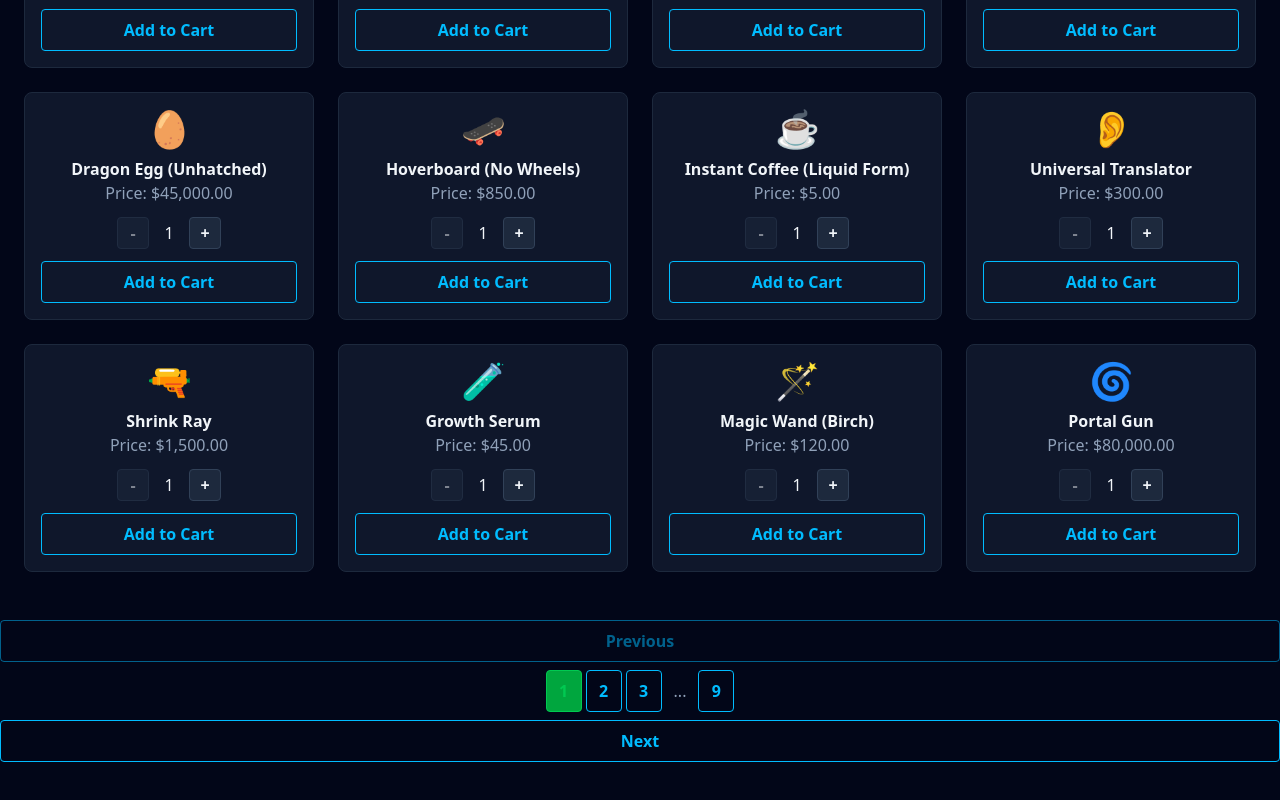
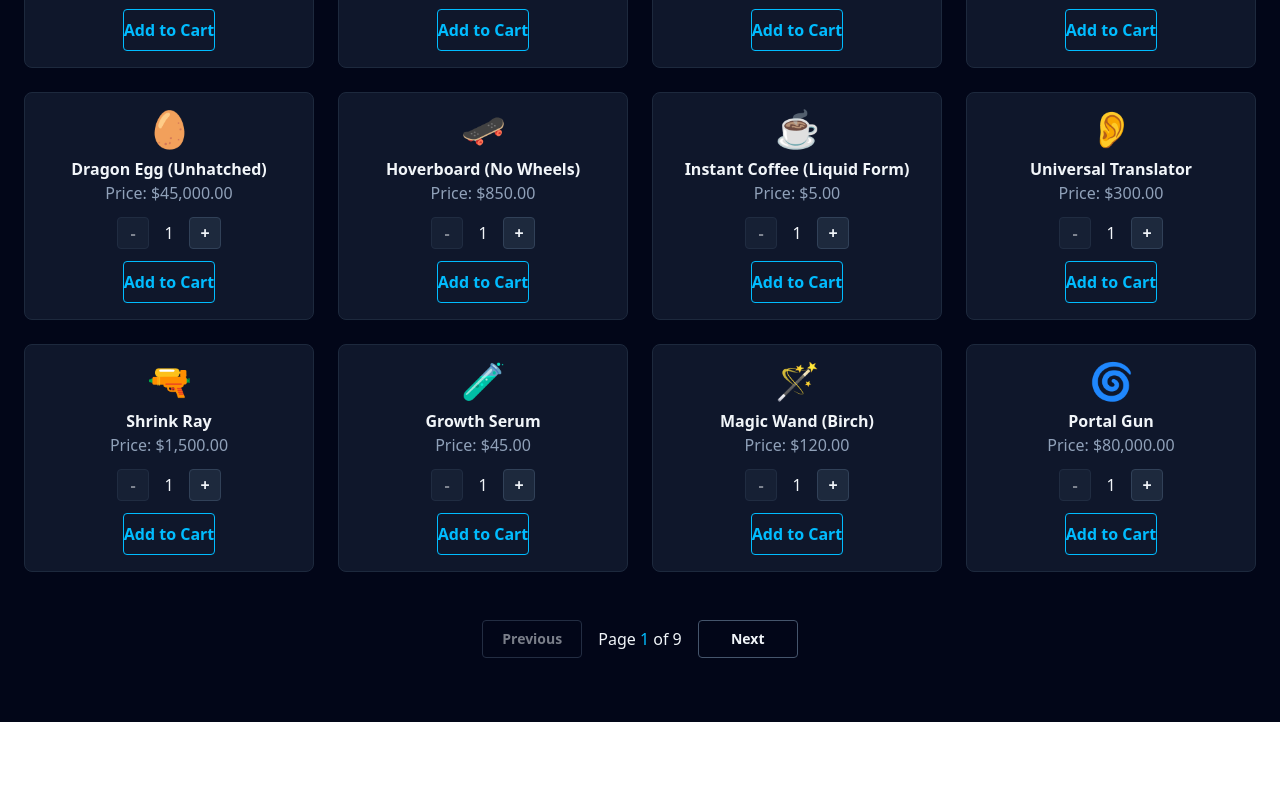
Before and after one commit to oscarrios0101/emojiStore, a React (Vite) app in the folder emojiStore/: page / in a window 1280 px wide. Shown: the part 769-1569 px from the top of the page. After the commit the page ends 1491 px from the top, so only its background shows below. Built offline with nearby package versions, Linux system fonts and the light colour scheme.

Commit message:
feat: refactor Pagination and Button components; enhance usePagination hook to reset current page on items change; update Home page to remove goToPage functionality

```diff
--- a/emojiStore/src/components/Pagination.jsx
+++ b/emojiStore/src/components/Pagination.jsx
@@ -1,4 +1,3 @@
-import React from "react";
 import Button from "./ui/Button";
 
 const Pagination = ({
@@ -6,77 +5,29 @@ const Pagination = ({
   totalPages,
   hasNextPage,
   hasPrevPage,
-  goToPage,
   nextPage,
   prevPage,
 }) => {
-  // Generate page numbers to display
-  const getPageNumbers = () => {
-    const delta = 2; // Number of pages to show around current page
-    const range = [];
-    const rangeWithDots = [];
-
-    for (
-      let i = Math.max(2, currentPage - delta);
-      i <= Math.min(totalPages - 1, currentPage + delta);
-      i++
-    ) {
-      range.push(i);
-    }
-
-    if (currentPage - delta > 2) {
-      rangeWithDots.push(1, "...");
-    } else {
-      rangeWithDots.push(1);
-    }
-
-    rangeWithDots.push(...range);
-
-    if (currentPage + delta < totalPages - 1) {
-      rangeWithDots.push("...", totalPages);
-    } else {
-      rangeWithDots.push(totalPages);
-    }
-
-    return rangeWithDots;
-  };
-
-  const pageNumbers = getPageNumbers();
-
   return (
-    <div className="flex flex-wrap items-center justify-center gap-2 py-6">
+    <div className="flex items-center justify-center gap-4 py-6">
       <Button
         variant="secondary"
         onClick={prevPage}
         disabled={!hasPrevPage}
-        className="px-4 py-2"
+        className="min-w-[100px] px-4 py-2 text-sm"
       >
         Previous
       </Button>
 
-      <div className="flex items-center gap-1">
-        {pageNumbers.map((page, index) => (
-          <React.Fragment key={index}>
-            {page === "..." ? (
-              <span className="px-2 py-1 text-slate-400">...</span>
-            ) : (
-              <Button
-                variant={currentPage === page ? "success" : "secondary"}
-                onClick={() => goToPage(page)}
-                className={`min-w-[36px] px-2 py-1 ${currentPage === page ? "bg-green-600 hover:bg-green-700" : ""}`}
-              >
-                {page}
-              </Button>
-            )}
-          </React.Fragment>
-        ))}
-      </div>
+      <span className="font-medium text-slate-100 tabular-nums">
+        Page <span className="text-sky-400">{currentPage}</span> of {totalPages}
+      </span>
 
       <Button
         variant="secondary"
         onClick={nextPage}
         disabled={!hasNextPage}
-        className="px-4 py-2"
+        className="min-w-[100px] px-4 py-2 text-sm"
       >
         Next
       </Button>
--- a/emojiStore/src/components/ui/Button.jsx
+++ b/emojiStore/src/components/ui/Button.jsx
@@ -2,28 +2,32 @@ const Button = ({
   children,
   variant = "primary",
   className = "",
+  fullWidth = false, // Added a prop for width control
   ...props
 }) => {
   const baseStyles =
     "flex items-center justify-center rounded font-bold transition-colors disabled:cursor-not-allowed disabled:opacity-50 hover:cursor-pointer";
 
   const variants = {
-    primary:
-      "w-full border border-sky-400 py-2 text-sky-400 hover:bg-slate-700",
+    // Standard primary button
+    primary: "border border-sky-400 py-2 text-sky-400 hover:bg-slate-700",
+    // Secondary looks similar but allows for different hover/color logic if needed
+    secondary: "border border-slate-600 text-slate-100 hover:bg-slate-800",
     icon: "h-8 w-8 border border-slate-700 bg-slate-800 text-slate-100 hover:bg-slate-600",
     danger: "p-2 text-slate-100 hover:bg-slate-800 hover:text-red-400",
     success:
       "border border-green-500 py-2 text-green-500 hover:bg-green-500 hover:text-white",
   };
 
+  const widthClass = fullWidth ? "w-full" : "";
+
   return (
     <button
-      className={`${baseStyles} ${variants[variant] || variants.primary} ${className}`}
+      className={`${baseStyles} ${variants[variant] || variants.primary} ${widthClass} ${className}`}
       {...props}
     >
       {children}
     </button>
   );
 };
-
 export default Button;
--- a/emojiStore/src/hooks/usePagination.js
+++ b/emojiStore/src/hooks/usePagination.js
@@ -1,7 +1,12 @@
-import { useState, useMemo } from "react";
+import { useState, useMemo, useEffect } from "react";
 
 export const usePagination = (items = [], itemsPerPage = 10) => {
   const [currentPage, setCurrentPage] = useState(1);
+
+  // Reset to page 1 if the items array changes (e.g. searching/filtering)
+  useEffect(() => {
+    setCurrentPage(1);
+  }, [items, itemsPerPage]);
 
   const { currentItems, totalPages, hasNextPage, hasPrevPage } = useMemo(() => {
     const totalPages = Math.ceil(items.length / itemsPerPage);
@@ -16,12 +21,6 @@ export const usePagination = (items = [], itemsPerPage = 10) => {
       hasPrevPage: currentPage > 1,
     };
   }, [items, currentPage, itemsPerPage]);
-
-  const goToPage = (page) => {
-    if (page >= 1 && page <= totalPages) {
-      setCurrentPage(page);
-    }
-  };
 
   const nextPage = () => {
     if (hasNextPage) {
@@ -41,7 +40,6 @@ export const usePagination = (items = [], itemsPerPage = 10) => {
     totalPages,
     hasNextPage,
     hasPrevPage,
-    goToPage,
     nextPage,
     prevPage,
   };
--- a/emojiStore/src/pages/Home.jsx
+++ b/emojiStore/src/pages/Home.jsx
@@ -2,7 +2,6 @@ import { useState, useMemo } from "react";
 import { useProducts } from "../hooks/useProducts";
 import { usePagination } from "../hooks/usePagination";
 import ProductCard from "../components/ProductCard";
-import Button from "../components/ui/Button";
 import FeaturedItem from "../components/ui/featuredItem";
 import Pagination from "../components/Pagination";
 
@@ -21,7 +20,6 @@ const Home = () => {
     totalPages,
     hasNextPage,
     hasPrevPage,
-    goToPage,
     nextPage,
     prevPage,
   } = usePagination(products, itemsPerPage);
@@ -53,7 +51,7 @@ const Home = () => {
             value={itemsPerPage}
             onChange={(e) => {
               setItemsPerPage(Number(e.target.value));
-              goToPage(1); // Reset to first page when changing items per page
+              // The value from the select input is a string, so we cast it to a Number.
             }}
             className="rounded border border-slate-700 bg-slate-800 p-2 text-slate-100"
           >
@@ -75,7 +73,6 @@ const Home = () => {
           totalPages={totalPages}
           hasNextPage={hasNextPage}
           hasPrevPage={hasPrevPage}
-          goToPage={goToPage}
           nextPage={nextPage}
           prevPage={prevPage}
         />
```
